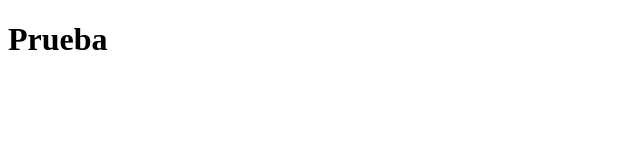
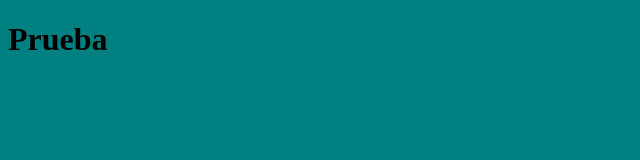
Before and after one commit to KrisbelGV/Prueba, a plain HTML site: page index.html in a window 1280 px wide. Shown: the whole page, without its empty margins (0-640 px from the left). Drawn offline with Linux system fonts and the light colour scheme.

Commit message:
Cambié el color de la página.

```diff
--- a/index.html
+++ b/index.html
@@ -4,6 +4,11 @@
     <meta charset="UTF-8">
     <meta name="viewport" content="width=device-width, initial-scale=1.0">
     <title>Prueba</title>
+    <style>
+      body{
+        background-color: teal;
+      }
+    </style>
   </head>
   <body>
     <h1>Prueba</h1>
```
